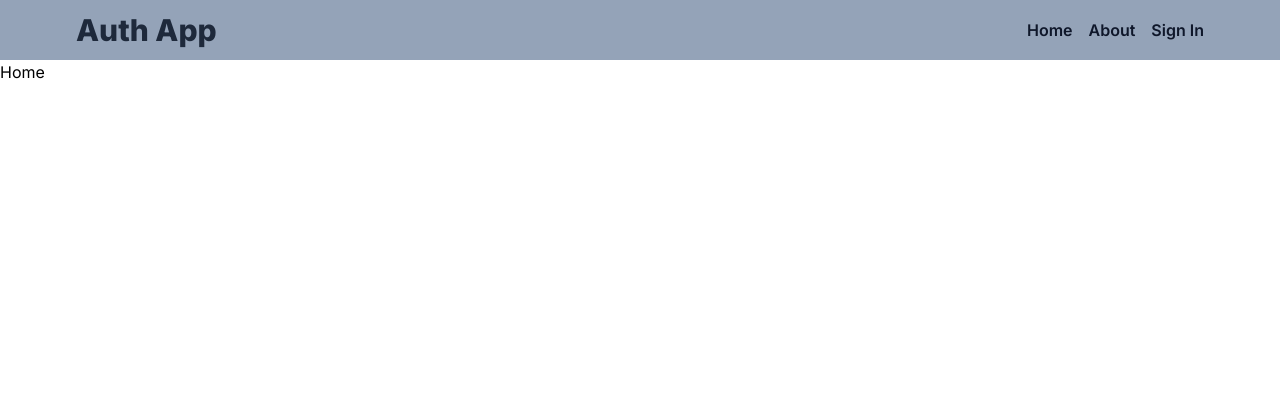
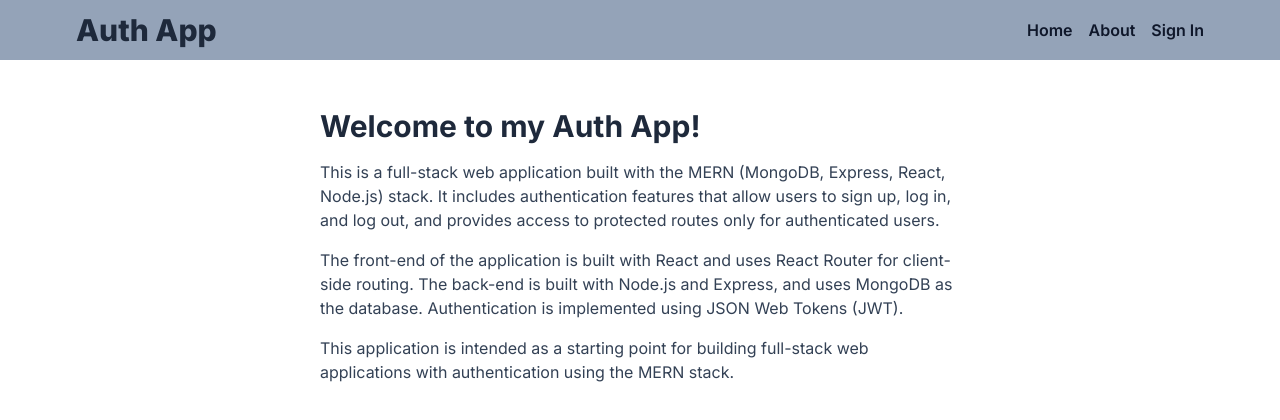
Before and after one commit to Khushal8448/AUTH_MERN, a React (Vite) app in the folder client/: page / in a window 1280 px wide. Shown: the top 420 px of the page. Built offline with nearby package versions, Linux system fonts and the light colour scheme; no server answers.

Commit message:
updated home and about page

```diff
--- a/client/src/pages/About.jsx
+++ b/client/src/pages/About.jsx
@@ -1,5 +1,24 @@
 function About() {
-  return <div>About</div>;
+  return (
+    <div className="mx-auto max-w-2xl px-4 py-12">
+      <h1 className="mb-4 text-3xl font-bold text-slate-800">About</h1>
+      <p className="mb-4 text-slate-700">
+        This is a MERN (MongoDB, Express, React, Node.js) stack application with
+        authentication. It allows users to sign up, log in, and log out, and
+        provides access to protected routes only for authenticated users.
+      </p>
+      <p className="☐ mb-4 text-slate-700">
+        The front-end of the application is built with React and uses React
+        Router for client-side routing. The back-end is built with Node.js and
+        Express, and uses MongoDB as the database. Authentication is implemented
+        using JSON Web Tokens (JWT).
+      </p>
+      <p className="☐ mb-4 text-slate-700">
+        This application is intended as a starting point for building full-stack
+        web applications with authentication using the MERN stack.
+      </p>
+    </div>
+  );
 }
 
 export default About;
--- a/client/src/pages/Home.jsx
+++ b/client/src/pages/Home.jsx
@@ -1,9 +1,29 @@
 import { useSelector } from "react-redux";
 
 function Home() {
-  const user = useSelector((state) => state.user.currentUser);
-  console.log(user);
-  return <div>{"Home"}</div>;
+  return (
+    <div className="mx-auto max-w-2xl px-4 py-12">
+      <h1 className="mb-4 text-3xl font-bold text-slate-800">
+        Welcome to my Auth App!
+      </h1>
+      <p className="mb-4 text-slate-700">
+        This is a full-stack web application built with the MERN (MongoDB,
+        Express, React, Node.js) stack. It includes authentication features that
+        allow users to sign up, log in, and log out, and provides access to
+        protected routes only for authenticated users.
+      </p>
+      <p className="☐ mb-4 text-slate-700">
+        The front-end of the application is built with React and uses React
+        Router for client-side routing. The back-end is built with Node.js and
+        Express, and uses MongoDB as the database. Authentication is implemented
+        using JSON Web Tokens (JWT).
+      </p>
+      <p className="☐ mb-4 text-slate-700">
+        This application is intended as a starting point for building full-stack
+        web applications with authentication using the MERN stack.
+      </p>
+    </div>
+  );
 }
 
 export default Home;
```
